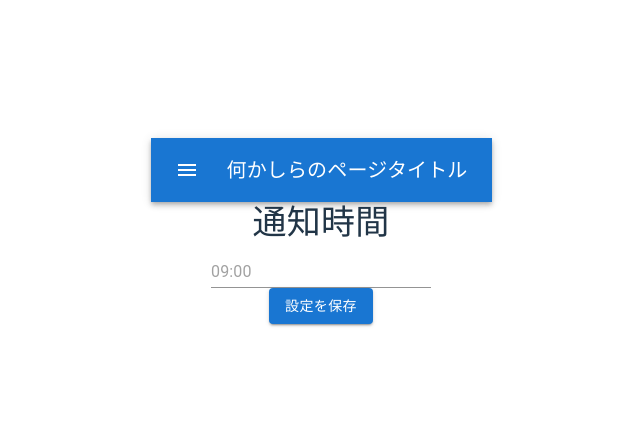
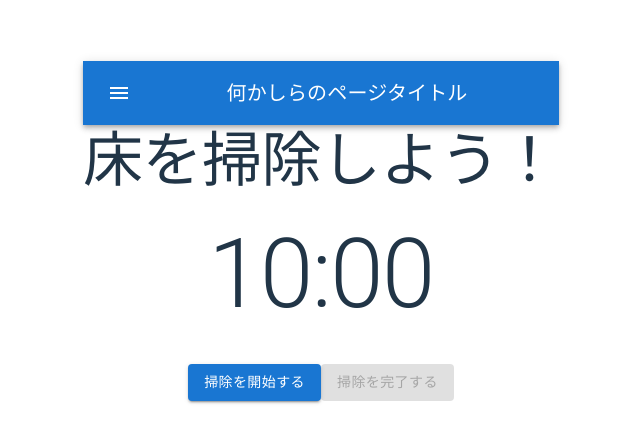
Before and after one commit to MinamiInoue2323/osoji_kun, a React (Vite) app: page / in a window 1280 px wide. Shown: the part 169-612 px from the top of the page, without its empty margins (319-959 px from the left). Built offline with nearby package versions, Linux system fonts and the light colour scheme.

Commit message:
remove eslint warnning

```diff
--- a/src/App.tsx
+++ b/src/App.tsx
@@ -1,14 +1,10 @@
-import { useState } from "react";
-import reactLogo from "./assets/react.svg";
 import "./App.css";
 import TimerPage from "./pages/TimerPage";
-import PlacePage from "./pages/PlacePage";
-import ConfigPage from "./pages/ConfigPage";
+// import PlacePage from "./pages/PlacePage";
+// import ConfigPage from "./pages/ConfigPage";
 
 function App() {
-  const [count, setCount] = useState(0);
-
-  return <ConfigPage />;
+  return <TimerPage />;
 }
 
 export default App;
--- a/src/components/Header.tsx
+++ b/src/components/Header.tsx
@@ -1,11 +1,9 @@
-import { useState } from "react";
-import reactLogo from "../assets/react.svg";
 import "../App.css";
 import AppBar from "@mui/material/AppBar";
 import Box from "@mui/material/Box";
 import Toolbar from "@mui/material/Toolbar";
 import Typography from "@mui/material/Typography";
-import Button from "@mui/material/Button";
+
 import IconButton from "@mui/material/IconButton";
 import MenuIcon from "@mui/icons-material/Menu";
 
--- a/src/pages/TimerPage.tsx
+++ b/src/pages/TimerPage.tsx
@@ -1,4 +1,3 @@
-import { useState } from "react";
 import Header from "../components/Header";
 import { Button, Typography } from "@mui/material";
 
```
